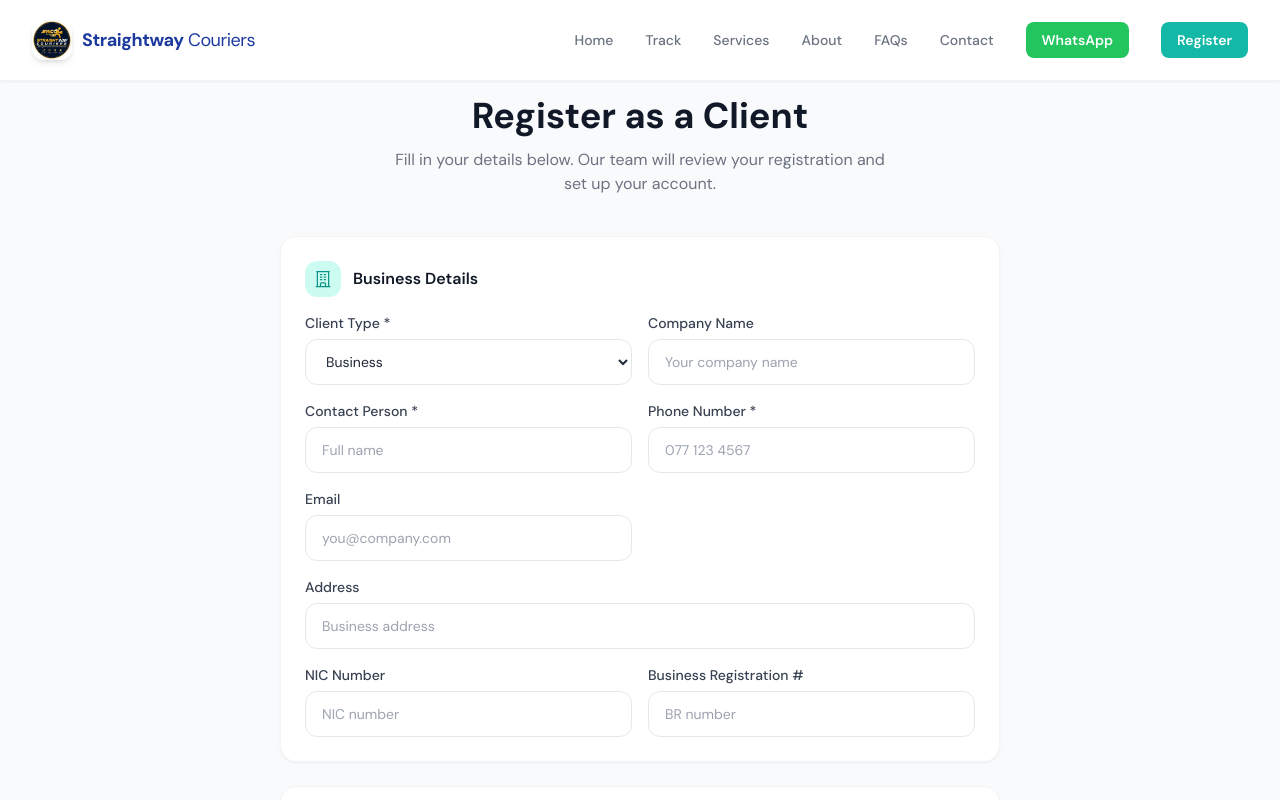
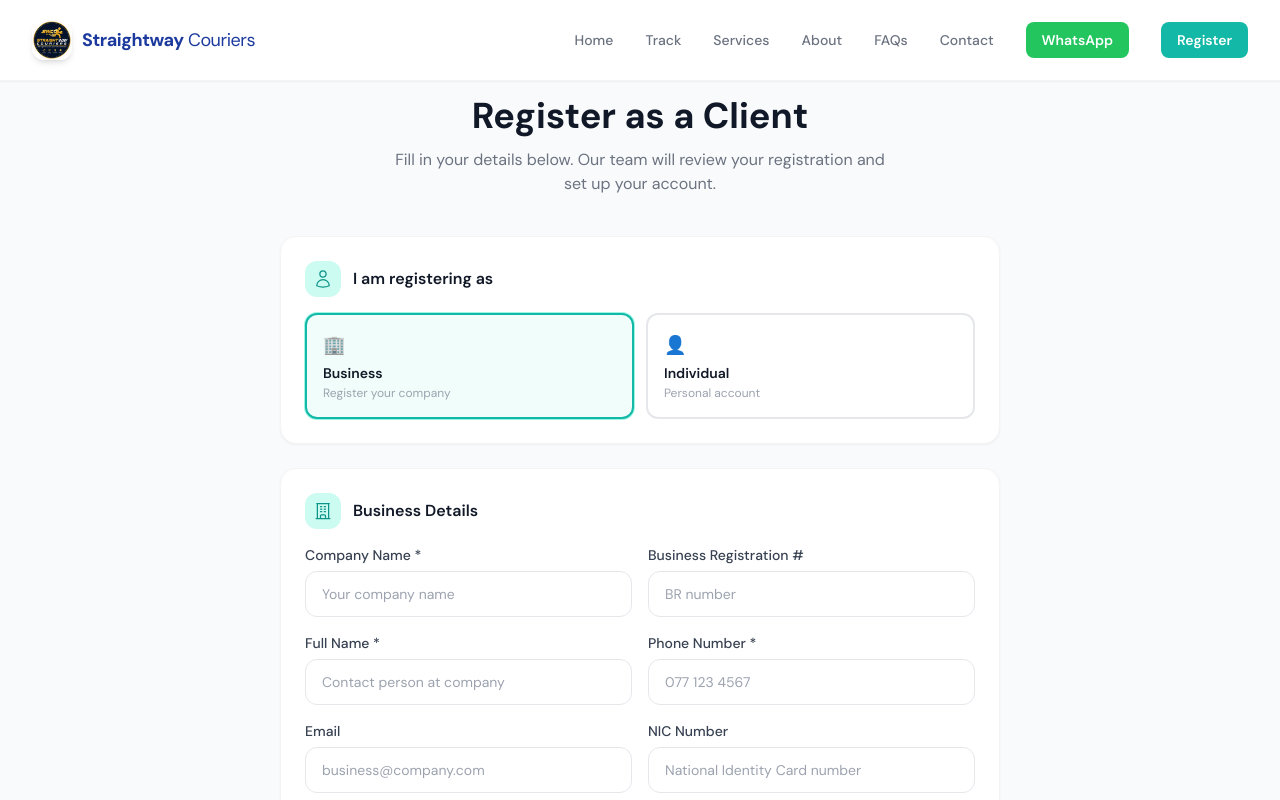
Before and after one commit to Ashfaq-network/straightway-courier, a React (Vite) app in the folder client/: page /register in a window 1280 px wide. Shown: the top 800 px of the page. Built offline with nearby package versions, Linux system fonts and the light colour scheme; the HTML template or start-up script is replaced by a standard one.

Commit message:
Dynamic registration form: business shows company fields, individual shows personal only

```diff
--- a/client/src/pages/Register.jsx
+++ b/client/src/pages/Register.jsx
@@ -80,32 +80,57 @@ export default function Register() {
           </motion.div>
         ) : (
           <form onSubmit={handleSubmit} className="space-y-6">
-            {/* Business Details */}
+            {/* Client Type Selector */}
+            <motion.div variants={fadeUp} className="bg-white rounded-2xl shadow-sm border border-gray-100 p-6">
+              <div className="flex items-center gap-3 mb-4">
+                <div className="w-9 h-9 bg-teal-100 rounded-xl flex items-center justify-center">
+                  <svg className="w-5 h-5 text-teal-600" fill="none" viewBox="0 0 24 24" stroke="currentColor" strokeWidth={1.5}><path strokeLinecap="round" strokeLinejoin="round" d="M15.75 6a3.75 3.75 0 11-7.5 0 3.75 3.75 0 017.5 0zM4.501 20.118a7.5 7.5 0 0114.998 0A17.933 17.933 0 0112 21.75c-2.676 0-5.216-.584-7.499-1.632z" /></svg>
+                </div>
+                <h2 className="font-semibold text-gray-900">I am registering as</h2>
+              </div>
+              <div className="grid grid-cols-2 gap-3">
+                <button type="button" onClick={() => setForm(prev => ({ ...prev, client_type: 'business', company_name: '', business_reg_number: '' }))}
+                  className={`p-4 rounded-xl border-2 text-left transition-all ${form.client_type === 'business' ? 'border-teal-500 bg-teal-50 ring-1 ring-teal-200' : 'border-gray-200 hover:border-gray-300'}`}>
+                  <div className="text-lg mb-1">🏢</div>
+                  <div className="text-sm font-semibold text-gray-900">Business</div>
+                  <div className="text-xs text-gray-400 mt-0.5">Register your company</div>
+                </button>
+                <button type="button" onClick={() => setForm(prev => ({ ...prev, client_type: 'individual', company_name: '', business_reg_number: '' }))}
+                  className={`p-4 rounded-xl border-2 text-left transition-all ${form.client_type === 'individual' ? 'border-teal-500 bg-teal-50 ring-1 ring-teal-200' : 'border-gray-200 hover:border-gray-300'}`}>
+                  <div className="text-lg mb-1">👤</div>
+                  <div className="text-sm font-semibold text-gray-900">Individual</div>
+                  <div className="text-xs text-gray-400 mt-0.5">Personal account</div>
+                </button>
+              </div>
+            </motion.div>
+
+            {/* Personal / Business Details */}
             <motion.div variants={fadeUp} className="bg-white rounded-2xl shadow-sm border border-gray-100 p-6 space-y-4">
               <div className="flex items-center gap-3 mb-2">
                 <div className="w-9 h-9 bg-teal-100 rounded-xl flex items-center justify-center">
-                  <svg className="w-5 h-5 text-teal-600" fill="none" viewBox="0 0 24 24" stroke="currentColor" strokeWidth={1.5}><path strokeLinecap="round" strokeLinejoin="round" d="M3.75 21h16.5M4.5 3h15M5.25 3v18m13.5-18v18M9 6.75h1.5m-1.5 3h1.5m-1.5 3h1.5m3-6H15m-1.5 3H15m-1.5 3H15M9 21v-3.375c0-.621.504-1.125 1.125-1.125h3.75c.621 0 1.125.504 1.125 1.125V21" /></svg>
+                  {form.client_type === 'business' ? (
+                    <svg className="w-5 h-5 text-teal-600" fill="none" viewBox="0 0 24 24" stroke="currentColor" strokeWidth={1.5}><path strokeLinecap="round" strokeLinejoin="round" d="M3.75 21h16.5M4.5 3h15M5.25 3v18m13.5-18v18M9 6.75h1.5m-1.5 3h1.5m-1.5 3h1.5m3-6H15m-1.5 3H15m-1.5 3H15M9 21v-3.375c0-.621.504-1.125 1.125-1.125h3.75c.621 0 1.125.504 1.125 1.125V21" /></svg>
+                  ) : (
+                    <svg className="w-5 h-5 text-teal-600" fill="none" viewBox="0 0 24 24" stroke="currentColor" strokeWidth={1.5}><path strokeLinecap="round" strokeLinejoin="round" d="M15.75 6a3.75 3.75 0 11-7.5 0 3.75 3.75 0 017.5 0zM4.501 20.118a7.5 7.5 0 0114.998 0A17.933 17.933 0 0112 21.75c-2.676 0-5.216-.584-7.499-1.632z" /></svg>
+                  )}
                 </div>
-                <h2 className="font-semibold text-gray-900">Business Details</h2>
+                <h2 className="font-semibold text-gray-900">{form.client_type === 'business' ? 'Business Details' : 'Personal Details'}</h2>
               </div>
               <div className="grid grid-cols-1 sm:grid-cols-2 gap-4">
-                <div>
-                  <label className="block text-sm font-medium text-gray-700 mb-1.5">Client Type *</label>
-                  <select value={form.client_type} onChange={update('client_type')} className={inputClass}>
-                    <option value="business">Business</option>
-                    <option value="individual">Individual</option>
-                  </select>
-                </div>
-                <Field label="Company Name" name="company_name" value={form.company_name} onChange={update('company_name')} placeholder="Your company name" />
-                <Field label="Contact Person" name="contact_person" value={form.contact_person} onChange={update('contact_person')} required placeholder="Full name" />
+                {form.client_type === 'business' && (
+                  <>
+                    <Field label="Company Name" name="company_name" value={form.company_name} onChange={update('company_name')} required placeholder="Your company name" />
+                    <Field label="Business Registration #" name="business_reg_number" value={form.business_reg_number} onChange={update('business_reg_number')} placeholder="BR number" />
+                  </>
+                )}
+                <Field label="Full Name" name="contact_person" value={form.contact_person} onChange={update('contact_person')} required placeholder={form.client_type === 'business' ? 'Contact person at company' : 'Your full name'} />
                 <Field label="Phone Number" name="phone" value={form.phone} onChange={update('phone')} required placeholder="077 123 4567" />
-                <Field label="Email" name="email" value={form.email} onChange={update('email')} type="email" placeholder="you@company.com" />
+                <Field label="Email" name="email" value={form.email} onChange={update('email')} type="email" placeholder={form.client_type === 'business' ? 'business@company.com' : 'you@email.com'} />
+                <Field label="NIC Number" name="nic_number" value={form.nic_number} onChange={update('nic_number')} placeholder="National Identity Card number" />
                 <div className="sm:col-span-2">
                   <label className="block text-sm font-medium text-gray-700 mb-1.5">Address</label>
-                  <input type="text" placeholder="Business address" value={form.address} onChange={update('address')} className={inputClass} />
+                  <input type="text" placeholder={form.client_type === 'business' ? 'Business address' : 'Your address'} value={form.address} onChange={update('address')} className={inputClass} />
                 </div>
-                <Field label="NIC Number" name="nic_number" value={form.nic_number} onChange={update('nic_number')} placeholder="NIC number" />
-                <Field label="Business Registration #" name="business_reg_number" value={form.business_reg_number} onChange={update('business_reg_number')} placeholder="BR number" />
               </div>
             </motion.div>
 
```
Also changed, not shown: 1 other file (tests, documents, lock files or other folders).
